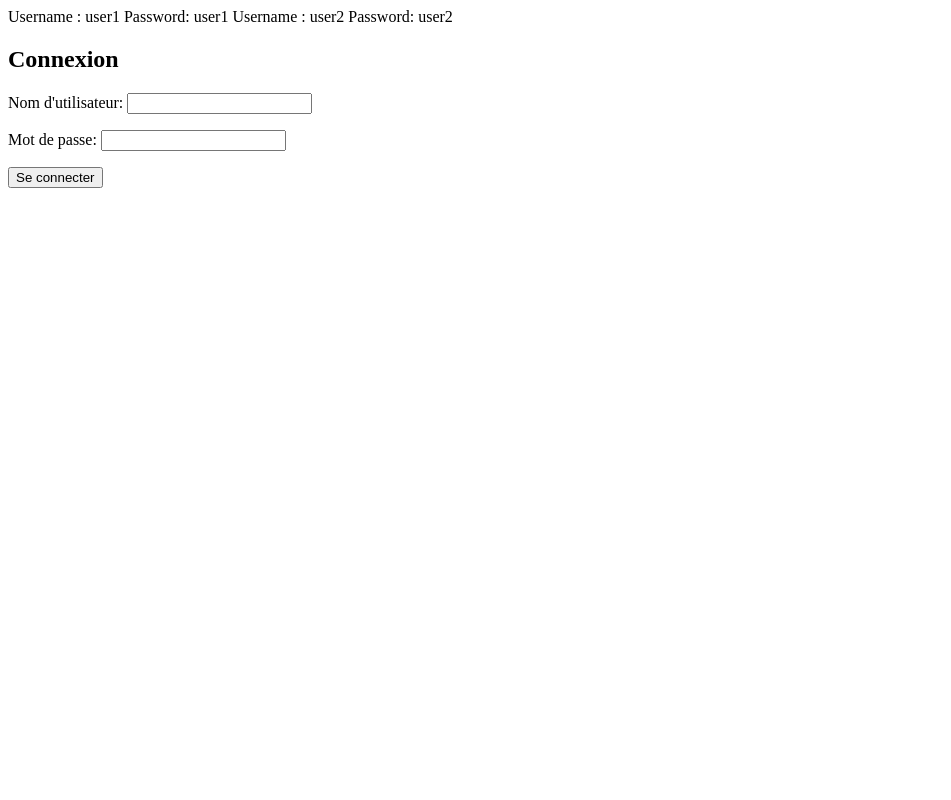
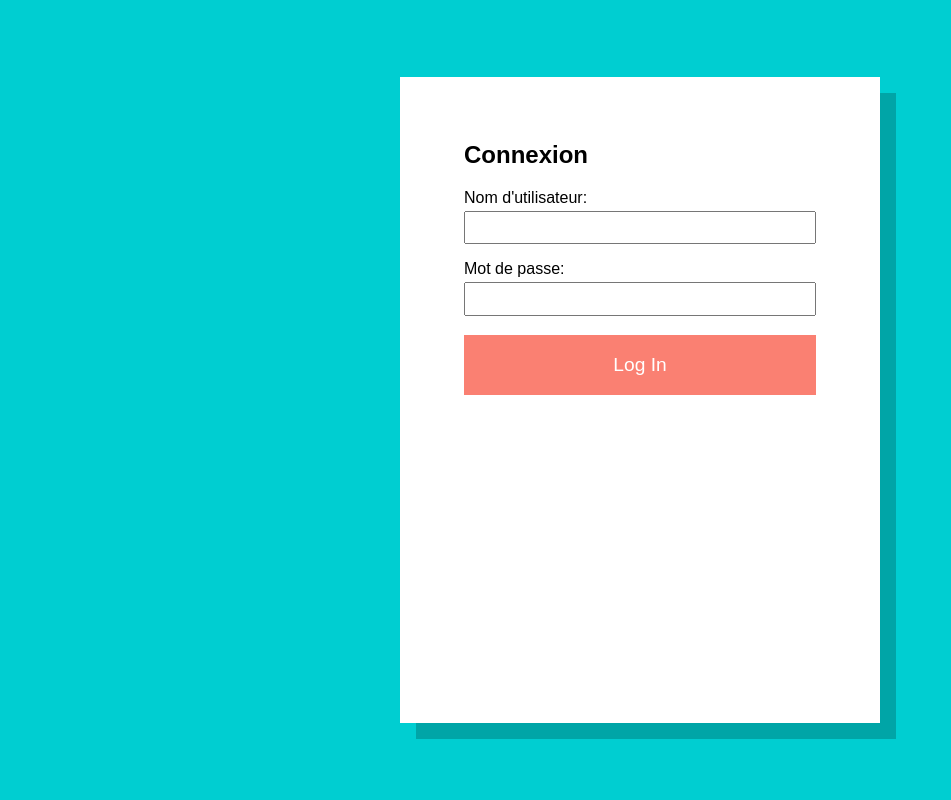
Before and after one commit to guillaumecoin/b3-cx-django-Aimes-Pastor-Coin, a Django app: page /appResa/ in a window 1280 px wide. Shown: the whole page, without its empty margins (0-951 px from the left). Run offline with Django 4.2, Linux system fonts and the light colour scheme.

Commit message:
css page login

```diff
--- a/aviation/appResa/templates/appResa/accueil.html
+++ b/aviation/appResa/templates/appResa/accueil.html
@@ -126,7 +126,7 @@
                     <td>{{ ecole.adresse }}</td>
                     <td>{{ ecole.ville }}</td>
                     <td>
-                        <a href="#">Réserver</a>
+                        <a href="{% url 'reserver' %}">Réserver</a>
                     </td>
                 </tr>
                 {% empty %}
--- a/aviation/appResa/templates/appResa/login.html
+++ b/aviation/appResa/templates/appResa/login.html
@@ -1,11 +1,52 @@
-{% block content %}
-  <a>Username : user1  Password: user1</a>
-  <a>Username : user2  Password: user2</a>
+<head>
+  <style>
+
+html {
+  box-sizing: border-box;
+}
+*, *:before, *:after {
+  box-sizing: inherit;
+}
+input{
+  display:block;
+  width:100%;
+  padding:.2em;
+  margin: .2em 0 .6em;
+  font-size:1.2em;
+}
+input[type=submit]{
+  background: salmon;
+  border:none;
+  margin:1em 0;
+  color:white;
+  padding:1em;
+}
+.message{
+  background: blanchedalmond;
+  padding: 1em .5em;
+  margin: 1em 0;
+}
+
+
+/* Presentational for this pen */
+html{
+  background: darkturquoise;
+}
+body{
+  padding:5%;
+  background: white;
+  max-width:30em;
+  margin: 6% auto;
+  box-shadow:1em 1em 0 0 rgba(0,0,0,.2);
+  font-family:Raleway, sans-serif;
+}
+  </style>
+</head>
   <h2>Connexion</h2>
-
-  <form method="post">
+  <form method="post" class="login-form">
     {% csrf_token %}
     {{ form.as_p }}
-    <button type="submit">Se connecter</button>
+    <input type="submit" value="Log In">
+  <input type="hidden" name="did_login" value="true">
+    <!-- <button type="submit">Se connecter</button> -->
   </form>
-{% endblock %}
--- a/aviation/appResa/urls.py
+++ b/aviation/appResa/urls.py
@@ -6,4 +6,5 @@ urlpatterns = [
     path('', views.login_vue, name='login'),
     path('accueil/', views.accueil, name='accueil'),
     path('reservationP/', views.reservationP, name='reservationP'),
+    path('reserver/', views.reserver, name='reserver')
 ]
--- a/aviation/appResa/views.py
+++ b/aviation/appResa/views.py
@@ -57,3 +57,6 @@ def redirectVuePerso(request):
 
 def reservationP(request):
     return HttpResponse("Hello reserve!")
+
+def reserver(request):
+    return redirect('reservationP')
```
Also changed, not shown: aviation/db.sqlite3.
